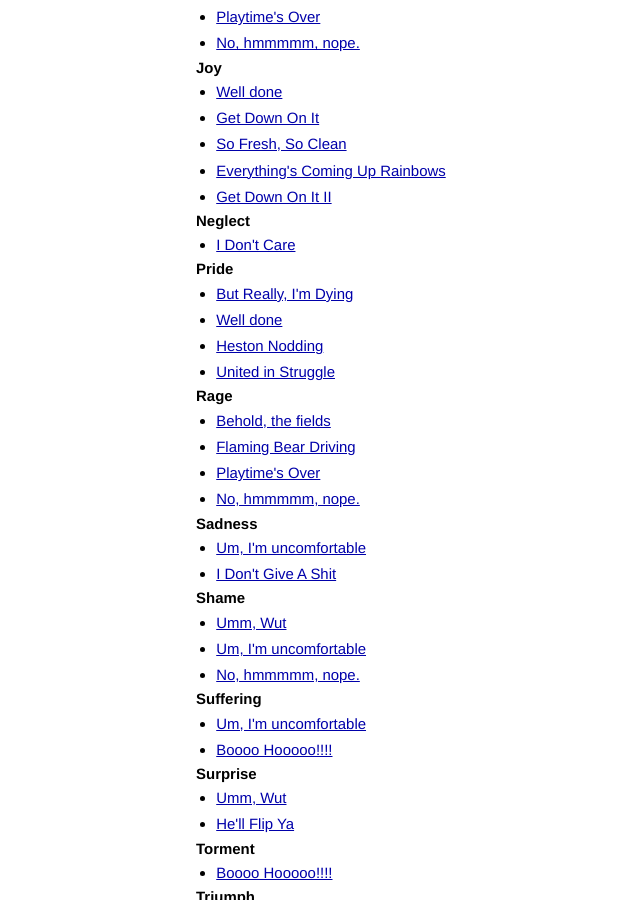
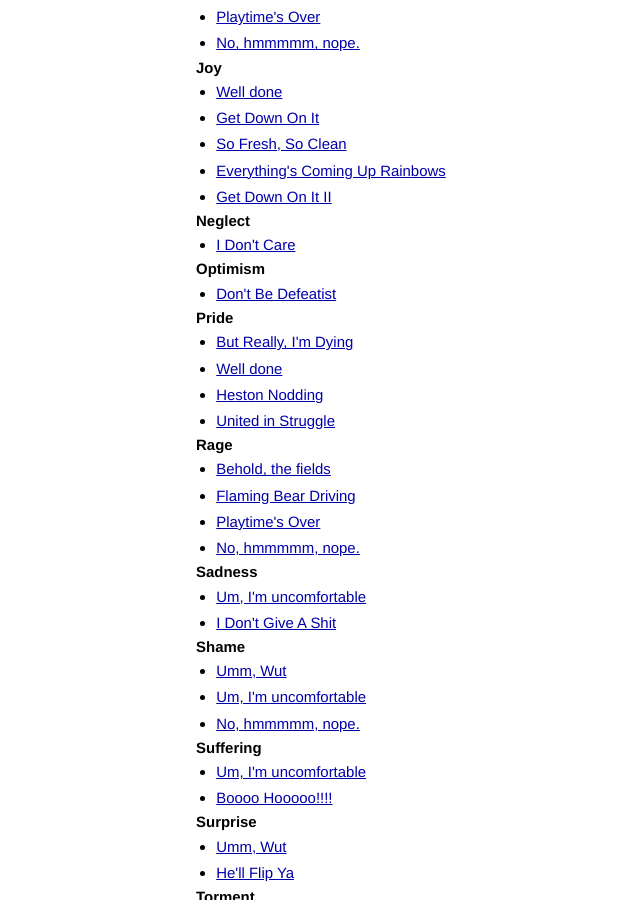
Before and after one commit to jschairb/zeitgeist, a Jekyll site: the page built from index.html, in a window 1280 px wide and 900 px high, scrolled down 1169 px. Shown: the whole window, without its empty margins (130-770 px from the left). Built offline with Jekyll 4.4.1, drawn with Linux system fonts in a browser that asks for light colours; Markdown is read by kramdown in place of the engine named in the settings.

Commit message:
DEFEATIST MIDDLE CLASS

```diff
--- a/_data/categories.yaml
+++ b/_data/categories.yaml
@@ -51,6 +51,8 @@ Joy:
   - toddler-dancing
 Neglect:
   - tommie-lee-jones-don-t-care
+Optimism:
+  - defeatist-middle-class
 Pride:
   - but-really-i-m-dying
   - connery-fist-pump
--- a/_data/images.yaml
+++ b/_data/images.yaml
@@ -13,6 +13,9 @@ connery-fist-pump:
 daftpunk-dancing:
   file: daftpunk-dancing.gif
   name: Harder Better Faster Stronger
+defeatist-middle-class:
+  file: defeatist-middle-class.gif
+  name: "Don't Be Defeatist"
 dude-deal-with-it:
   file: dude-deal-with-it.gif
   name: Deal With It - Dude
```
Also changed, not shown: images/defeatist-middle-class.gif (added).
